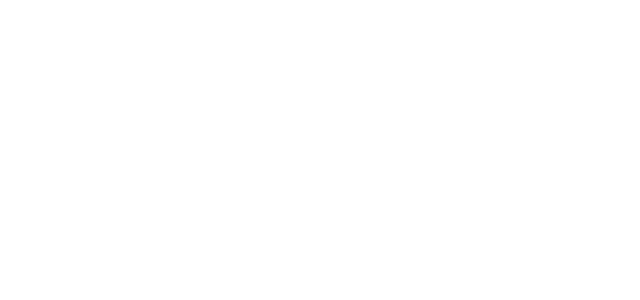
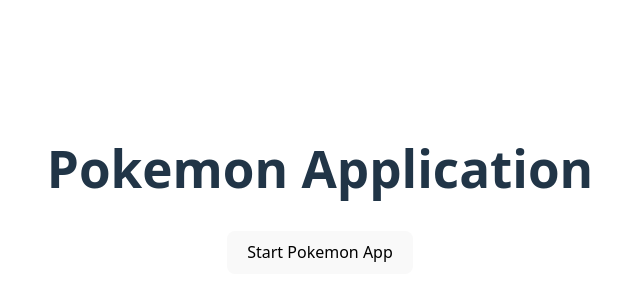
Before and after one commit to Ebba-Ene/examinering-Pokemon-Application, a React (Vite) app: page / in a window 1280 px wide. Shown: the part 210-510 px from the top of the page, without its empty margins (320-960 px from the left). Built offline with nearby package versions, Linux system fonts and the light colour scheme.

Commit message:
added h1 and a button that starts the application and calls to the PokemonApplication component

```diff
--- a/src/App.jsx
+++ b/src/App.jsx
@@ -4,9 +4,12 @@
 
 function App() {
 
+  const [show, setShow] = useState(false)
+
   return (
     <>
-
+      <h1>Pokemon Application</h1>
+      <button onClick={() => {setShow(!show)}}>Start Pokemon App</button>
     </>
   )
 }
```
